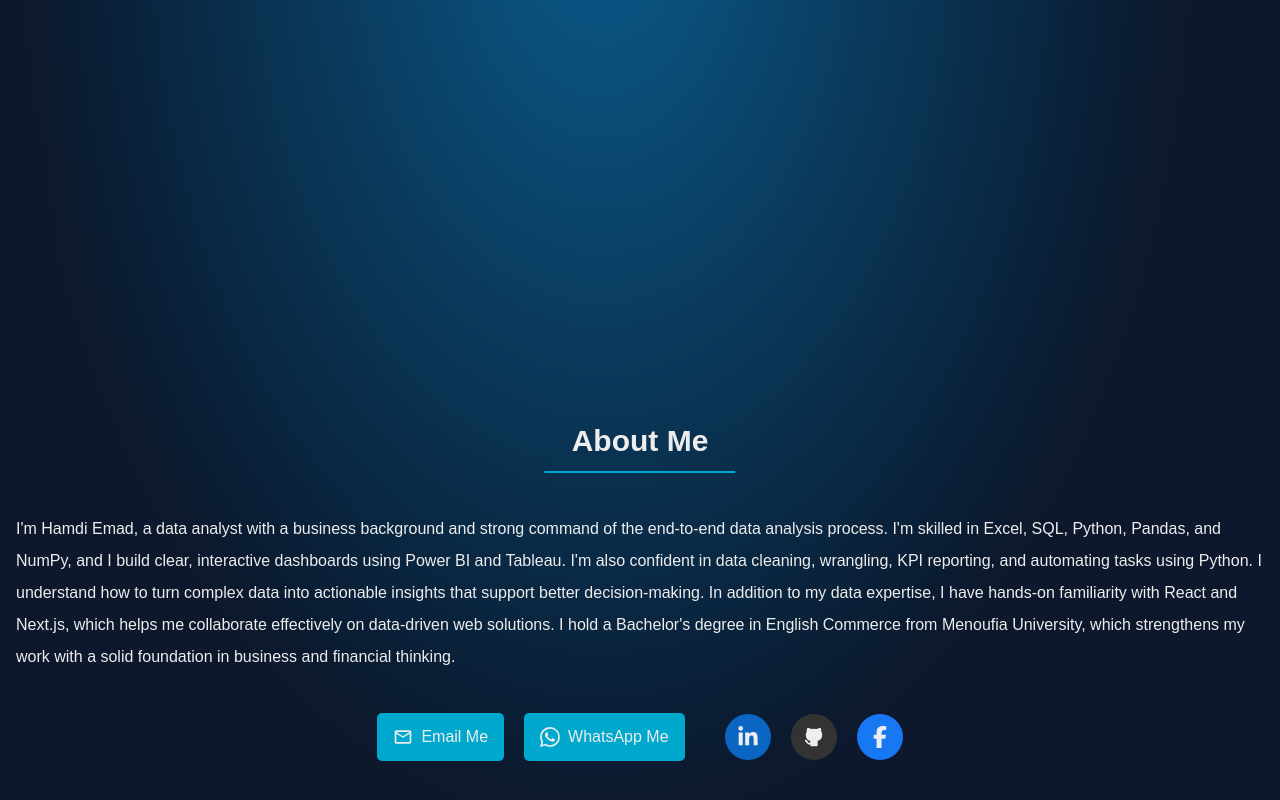
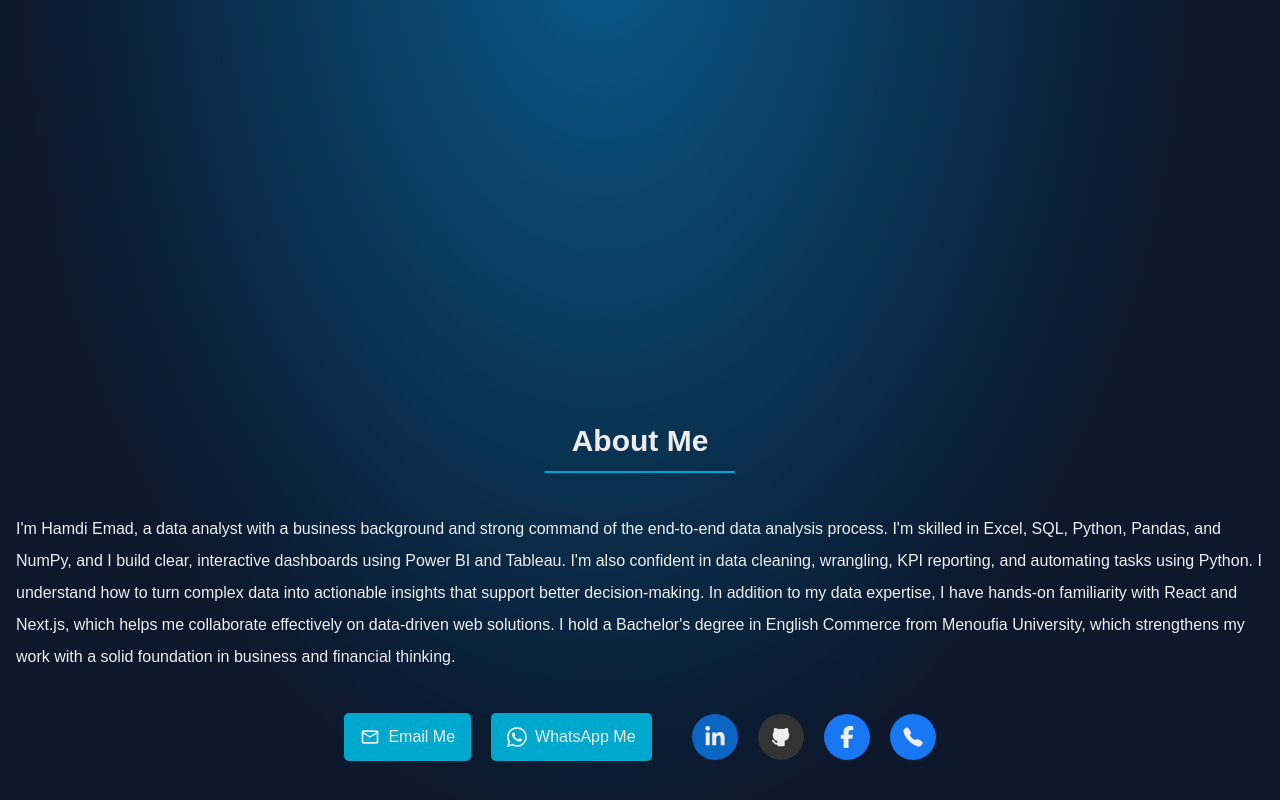
Before and after one commit to Hamdi-Emad/analysis-portfolio, a Next.js app: page / in a window 1280 px wide. Shown: the part 616-1416 px from the top of the page. Built offline with nearby package versions, Linux system fonts and the light colour scheme.

Commit message:
Update about.jsx

```diff
--- a/src/app/_components/about.jsx
+++ b/src/app/_components/about.jsx
@@ -2,6 +2,8 @@ import { FaFacebookF, FaLinkedinIn } from "react-icons/fa6";
 import { BsWhatsapp } from "react-icons/bs";
 import { TbBrandGithubFilled } from "react-icons/tb";
 import { MdOutlineMailOutline } from "react-icons/md";
+import { IoCall } from "react-icons/io5";
+
 
 export default function About() {
    return (
@@ -90,6 +92,15 @@ export default function About() {
                               <FaFacebookF size={22} />
                            </a>
                         </div>
+                        <div className="cursor-pointer bg-[#1877f2]  rounded-full hover:bg-white hover:text-[#1877f2] transition">
+                           <a
+                              href="tel:201212384862"
+                              target="_blank"
+                              className="p-3 block"
+                           >
+                              <IoCall size={22}/>
+                           </a>
+                        </div>
                      </div>
                   </div>
                </div>
```
